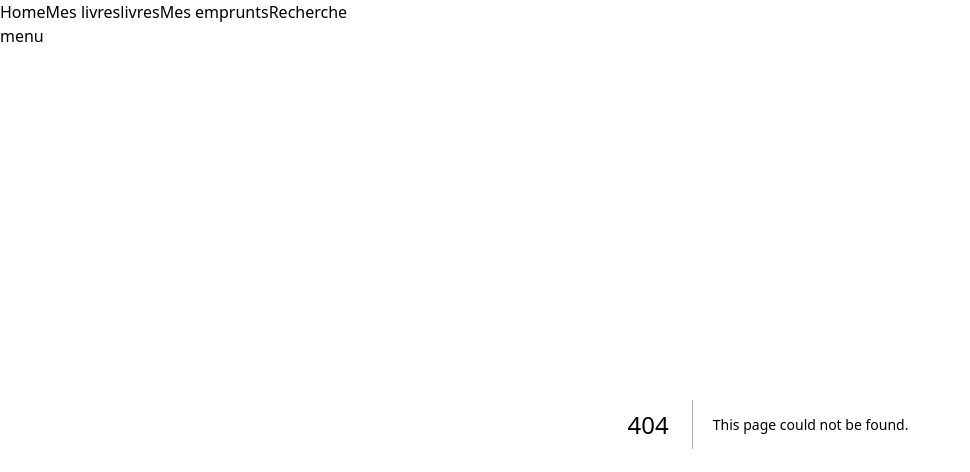
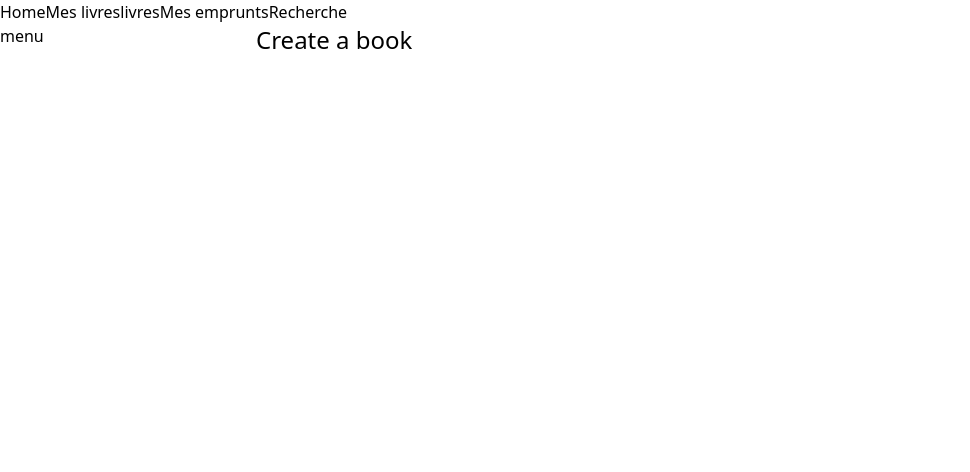
Before and after one commit to smaestri/sharebook-udemy-nextjs, a Next.js app: page /my-books/new in a window 1280 px wide. Before the commit this address had no page. Shown: the top 472 px of the page, without its empty margins (0-970 px from the left). Built offline with nearby package versions, Linux system fonts and the light colour scheme.

Commit message:
new paeg create Book

```diff
--- /dev/null
+++ b/src/app/my-books/new/page.tsx
@@ -0,0 +1,9 @@
+
+export default async function CreateBookPage() {
+
+    return (<>
+      <h1 className="text-2xl">Create a book</h1>
+
+    </>
+    )
+  }
```
